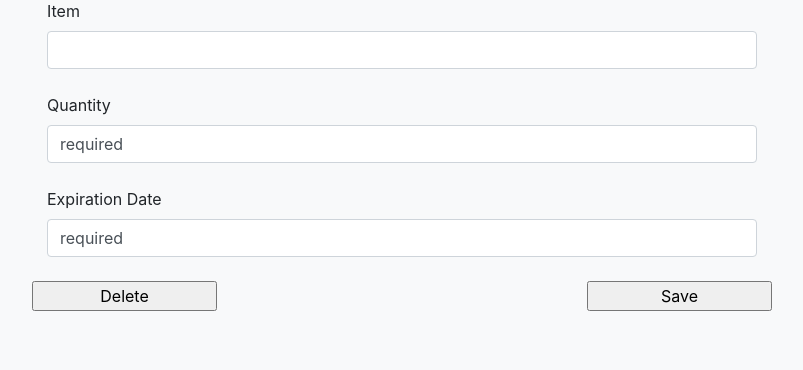
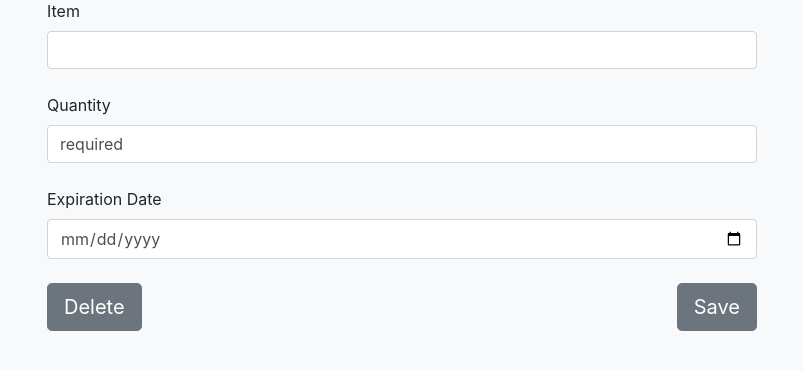
Before and after one commit to kayteecannon/hb-capstone-project, a Flask app: template templates/item-editor.html in a window 1280 px wide. Shown: the part 143-513 px from the top of the page, without its empty margins (238-1041 px from the left). Run offline with Flask 2, Linux system fonts and the light colour scheme; the template is opened without the code that fills it, so the values that code supplies are empty; some libraries are stand-ins or nearby versions.

Commit message:
Changes save and delete buttons on item-editor.html; changes expiration-date input field to date type

```diff
--- a/templates/item-editor.html
+++ b/templates/item-editor.html
@@ -33,13 +33,12 @@
         <label for="quantity">Quantity</label>
         <input type="text" class="form-control" id="item-quantity" name="quantity" value={{item.quantity}} required>
         <br>
-        <label for="quantity">Expiration Date</label>
-        <input type="text" class="form-control" id="item-expiration" name="expiration-date" value={{item.expiration_date}} required>
+        <label for="expiration-date">Expiration Date</label>
+        <input type="date" class="form-control" id="item-expiration" name="expiration-date" value={{item.expiration_date}} required>
         <br>
-        <div class="row">
-        <input class="col-md-3" id="delete-item" type="button" value="Delete">
-        <input class="col-md-3 offset-md-6" type="submit" value="Save">
-        </div>
+        <!--<a class="btn btn-lg btn-secondary float-left" id="cancel-button" type="button" href="/">Cancel</a>-->
+        <input class="btn btn-lg btn-secondary float-left" id="delete-item" type="button" value="Delete">
+        <input class="btn btn-lg btn-secondary float-right" type="submit"  value="Save">
         </form>
       </div>
 
```
